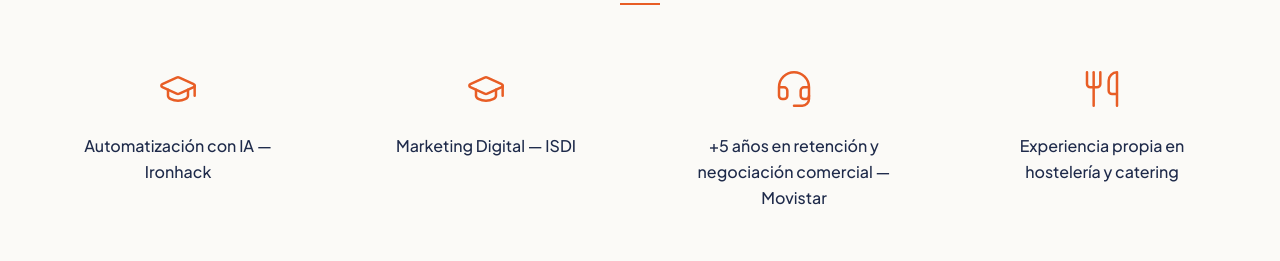
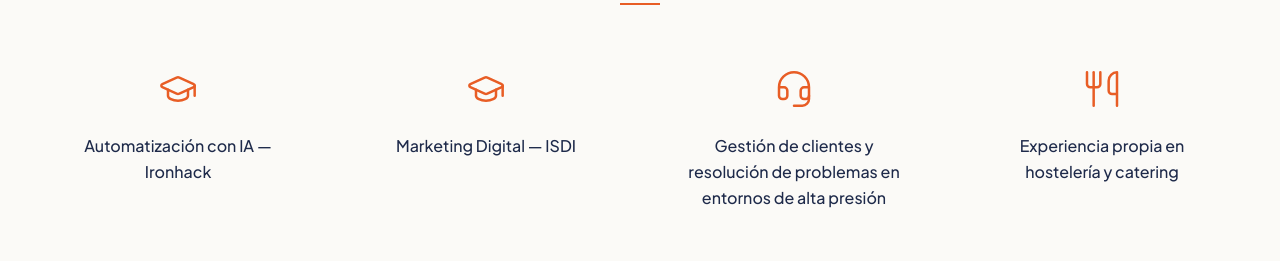
Before and after one commit to verodel2026/hostelai, a React (Vite) app: page / in a window 1280 px wide. Shown: the part 3000-3261 px from the top of the page. Built offline with nearby package versions, Linux system fonts and the light colour scheme.

Commit message:
Update App.tsx

```diff
--- a/src/App.tsx
+++ b/src/App.tsx
@@ -827,7 +827,7 @@ export default function App() {
               {[
                 { icon: <GraduationCap className="w-10 h-10" />, text: 'Automatización con IA — Ironhack' },
                 { icon: <GraduationCap className="w-10 h-10" />, text: 'Marketing Digital — ISDI' },
-                { icon: <Headset className="w-10 h-10" />, text: '+5 años en retención y negociación comercial — Movistar' },
+              { icon: <Headset className="w-10 h-10" />, text: 'Gestión de clientes y resolución de problemas en entornos de alta presión' },
                 { icon: <Utensils className="w-10 h-10" />, text: 'Experiencia propia en hostelería y catering' }
               ].map((item, idx) => (
                 <div key={idx} className="flex flex-col items-center gap-6 group">
```
